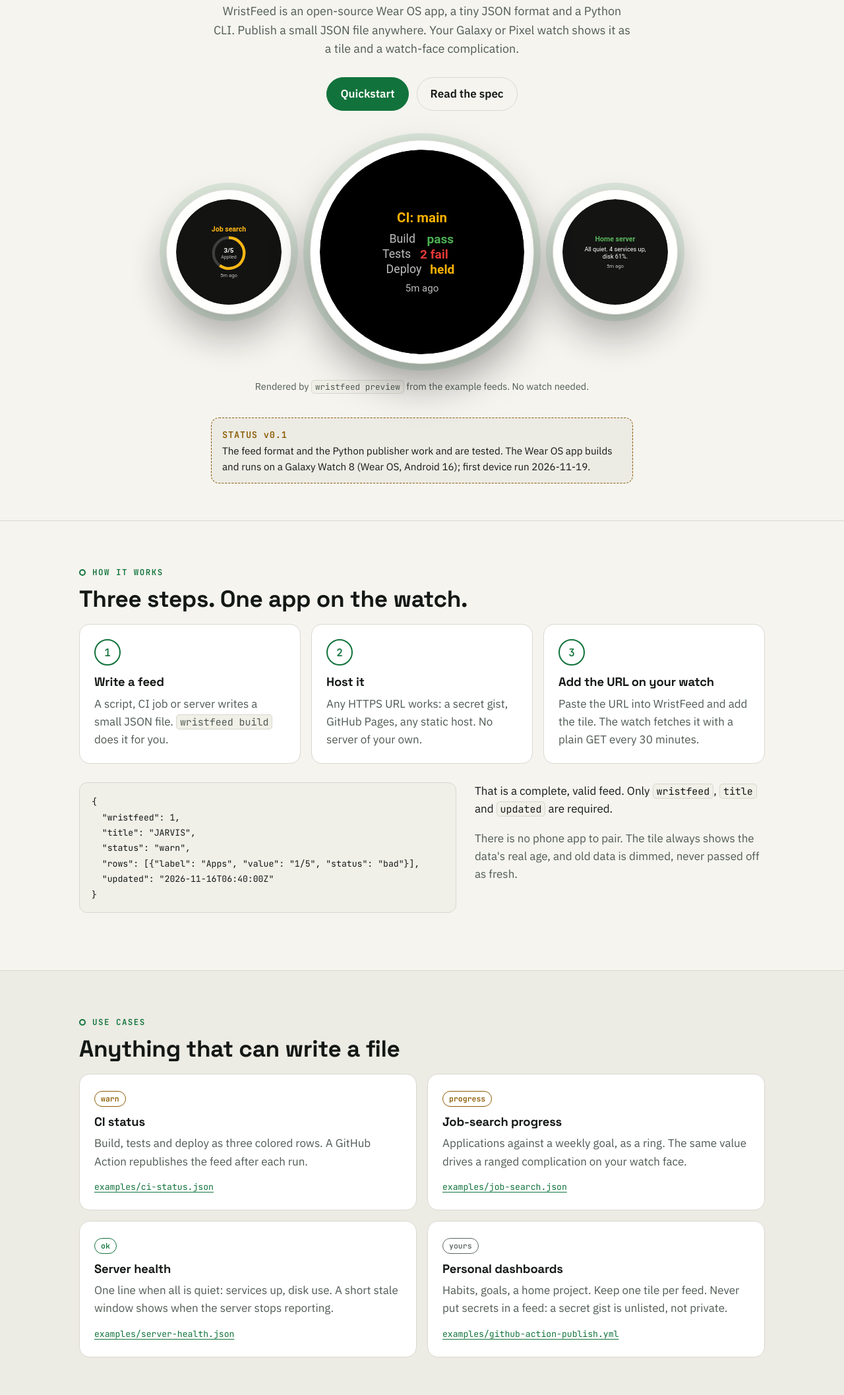
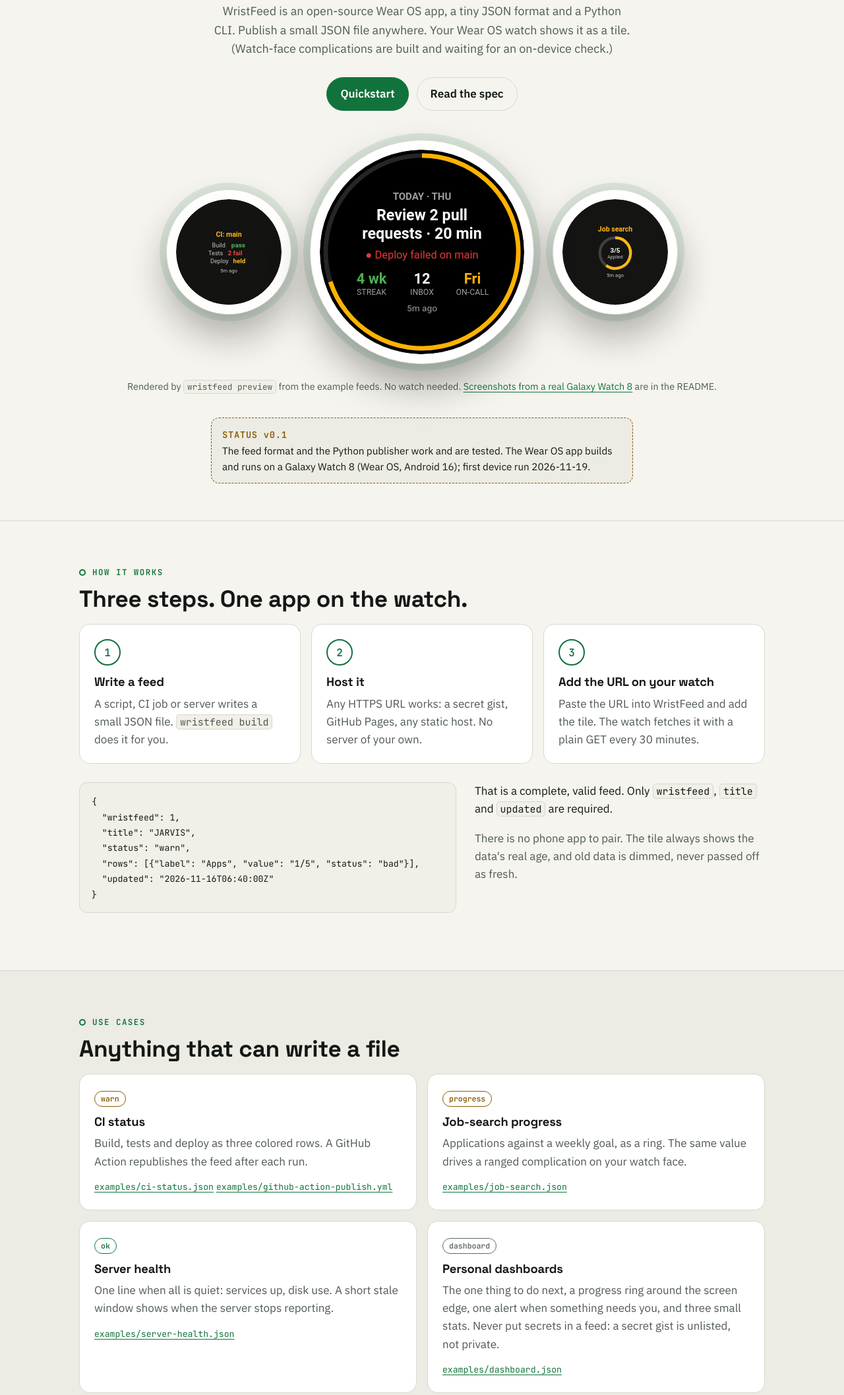
Before and after one commit to Larmstrong1127/wristfeed, a plain HTML site: page docs/index.html in a window 1280 px wide. Shown: the part 209-2324 px from the top of the page at 66% size. Drawn offline with Linux system fonts and the light colour scheme.

Commit message:
Landing page and README match today: dashboard layout, honest complication status; tag-triggered release workflow
docs/index.html: the hero shows the dashboard, the format table has dashboard/headline/alert, the
dashboard card links examples/dashboard.json, and the lede no longer claims complications that have
not been checked on a device (README line 11 and the comparison table likewise).
.github/workflows/release.yml: on a v* tag, run both test suites, build the APK in CI and attach it
to a prerelease with notes from docs/releases/<tag>.md.

Co-Authored-By: Claude Opus 5.5 <noreply@anthropic.com>

```diff
--- a/docs/index.html
+++ b/docs/index.html
@@ -193,17 +193,17 @@ footer .wrap { display: flex; justify-content: space-between; gap: 16px; flex-wr
 <div class="hero">
   <div class="wrap">
     <h1>Put any feed on <em>your wrist.</em></h1>
-    <p class="lede">WristFeed is an open-source Wear OS app, a tiny JSON format and a Python CLI. Publish a small JSON file anywhere. Your Galaxy or Pixel watch shows it as a tile and a watch-face complication.</p>
+    <p class="lede">WristFeed is an open-source Wear OS app, a tiny JSON format and a Python CLI. Publish a small JSON file anywhere. Your Wear OS watch shows it as a tile. (Watch-face complications are built and waiting for an on-device check.)</p>
     <div class="cta">
       <a class="btn primary" href="#quickstart">Quickstart</a>
       <a class="btn" href="https://github.com/Larmstrong1127/wristfeed/blob/main/SPEC.md">Read the spec</a>
     </div>
     <div class="watches">
-      <div class="watch side l"><img src="img/progress.svg" width="454" height="454" alt="Progress tile: a ring showing Apps 1 of 5"></div>
-      <div class="watch main"><img src="img/stats.svg" width="454" height="454" alt="Stats tile: title JARVIS with three colored rows and an age footer"></div>
-      <div class="watch side r"><img src="img/message.svg" width="454" height="454" alt="Message tile: one short status line"></div>
+      <div class="watch side l"><img src="img/stats.svg" width="454" height="454" alt="Stats tile: three colored rows and an age footer"></div>
+      <div class="watch main"><img src="img/dashboard.svg" width="454" height="454" alt="Dashboard tile: a progress ring around the edge, a two-line headline, a red alert line and three chips"></div>
+      <div class="watch side r"><img src="img/progress.svg" width="454" height="454" alt="Progress tile: a ring showing 3 of 5"></div>
     </div>
-    <p class="caption">Rendered by <code>wristfeed preview</code> from the example feeds. No watch needed.</p>
+    <p class="caption">Rendered by <code>wristfeed preview</code> from the example feeds. No watch needed. <a href="https://github.com/Larmstrong1127/wristfeed#readme">Screenshots from a real Galaxy Watch 8</a> are in the README.</p>
     <p class="status-note"><strong>STATUS v0.1</strong><br>The feed format and the Python publisher work and are tested. The Wear OS app builds and runs on a Galaxy Watch 8 (Wear OS, Android 16); first device run 2026-11-19.</p>
   </div>
 </div>
@@ -245,6 +245,7 @@ footer .wrap { display: flex; justify-content: space-between; gap: 16px; flex-wr
         <h3>CI status</h3>
         <p>Build, tests and deploy as three colored rows. A GitHub Action republishes the feed after each run.</p>
         <a class="src" href="https://github.com/Larmstrong1127/wristfeed/blob/main/examples/ci-status.json">examples/ci-status.json</a>
+        <a class="src" href="https://github.com/Larmstrong1127/wristfeed/blob/main/examples/github-action-publish.yml">examples/github-action-publish.yml</a>
       </article>
       <article class="case">
         <span class="pill warn">progress</span>
@@ -259,10 +260,10 @@ footer .wrap { display: flex; justify-content: space-between; gap: 16px; flex-wr
         <a class="src" href="https://github.com/Larmstrong1127/wristfeed/blob/main/examples/server-health.json">examples/server-health.json</a>
       </article>
       <article class="case">
-        <span class="pill idle">yours</span>
+        <span class="pill idle">dashboard</span>
         <h3>Personal dashboards</h3>
-        <p>Habits, goals, a home project. Keep one tile per feed. Never put secrets in a feed: a secret gist is unlisted, not private.</p>
-        <a class="src" href="https://github.com/Larmstrong1127/wristfeed/blob/main/examples/github-action-publish.yml">examples/github-action-publish.yml</a>
+        <p>The one thing to do next, a progress ring around the screen edge, one alert when something needs you, and three small stats. Never put secrets in a feed: a secret gist is unlisted, not private.</p>
+        <a class="src" href="https://github.com/Larmstrong1127/wristfeed/blob/main/examples/dashboard.json">examples/dashboard.json</a>
       </article>
     </div>
   </div>
@@ -281,10 +282,12 @@ footer .wrap { display: flex; justify-content: space-between; gap: 16px; flex-wr
           <tr><td><code>title</code></td><td>string, required</td><td>Top of the tile, up to 24 characters shown.</td></tr>
           <tr><td><code>updated</code></td><td>RFC 3339, required</td><td>When the data was made. Drives the age footer.</td></tr>
           <tr><td><code>status</code></td><td><code>ok|warn|bad|idle</code></td><td>Accent color. Default <code>idle</code>.</td></tr>
-          <tr><td><code>kind</code></td><td><code>stats|progress|message</code></td><td>Which layout. Default <code>stats</code>.</td></tr>
+          <tr><td><code>kind</code></td><td><code>stats|progress|message|dashboard</code></td><td>Which layout. Default <code>stats</code>. An app that predates <code>dashboard</code> shows <code>stats</code>.</td></tr>
           <tr><td><code>rows</code></td><td>array</td><td>Up to 3 <code>{label, value, status?}</code> rows.</td></tr>
           <tr><td><code>progress</code></td><td>object</td><td><code>{label, value, max}</code>. A ring, and the ranged complication.</td></tr>
           <tr><td><code>message</code></td><td>string or null</td><td>One short line, up to 60 characters shown.</td></tr>
+          <tr><td><code>headline</code></td><td>string or null</td><td>Dashboard: the one thing to know or do next, two lines.</td></tr>
+          <tr><td><code>alert</code></td><td>object or null</td><td>Dashboard: <code>{text, status?}</code>, one line that needs attention.</td></tr>
           <tr><td><code>stale_after_minutes</code></td><td>integer</td><td>When the tile shows "Old data". Default 360.</td></tr>
           <tr><td><code>tap_url</code></td><td>https URL or null</td><td>Opened on the phone when you tap the tile.</td></tr>
         </tbody>
```
Also changed, not shown: 3 other files.
